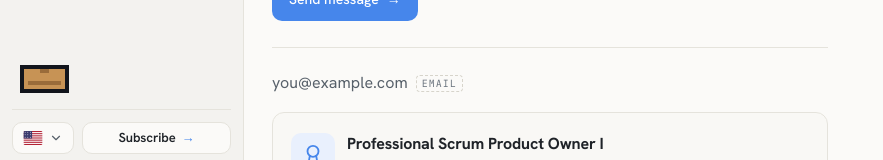
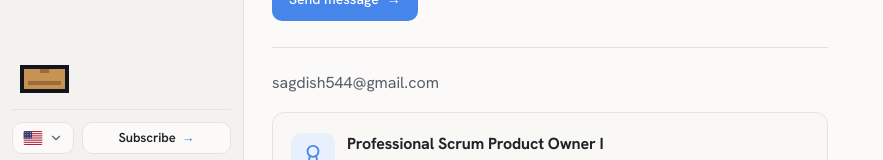
Before and after one commit to sagdish/sagdi-portfolio, a Next.js app: page /en/work in a window 1280 px wide. Shown: the part 590-750 px from the top of the page, without its empty margins (0-883 px from the left). Built offline with nearby package versions, Linux system fonts and the light colour scheme.

Commit message:
Work: direct email as a mailto link (sagdish544@gmail.com), placeholder removed

```diff
--- a/messages/en.json
+++ b/messages/en.json
@@ -158,7 +158,6 @@
       "product": "Product opportunities",
       "collab": "Collaboration"
     },
-    "emailPlaceholder": "you@example.com",
     "cert": {
       "title": "Professional Scrum Product Owner I",
       "issuer": "Scrum.org · PSPO I",
--- a/messages/ru.json
+++ b/messages/ru.json
@@ -158,7 +158,6 @@
       "product": "Product opportunities",
       "collab": "Collaboration"
     },
-    "emailPlaceholder": "you@example.com",
     "cert": {
       "title": "Professional Scrum Product Owner I",
       "issuer": "Scrum.org · PSPO I",
--- a/messages/uz.json
+++ b/messages/uz.json
@@ -158,7 +158,6 @@
       "product": "Product opportunities",
       "collab": "Collaboration"
     },
-    "emailPlaceholder": "you@example.com",
     "cert": {
       "title": "Professional Scrum Product Owner I",
       "issuer": "Scrum.org · PSPO I",
--- a/src/app/[locale]/work/page.tsx
+++ b/src/app/[locale]/work/page.tsx
@@ -58,8 +58,7 @@ export default async function WorkPage({
 
       <Reveal className="direct">
         <p className="direct-email">
-          {t("emailPlaceholder")}
-          <span className="sample">email</span>
+          <a href={`mailto:${LINKS.email}`}>{LINKS.email}</a>
         </p>
         <a className="card" href={LINKS.pspo} target="_blank" rel="noopener">
           <div className="card-head">
--- a/src/app/design.css
+++ b/src/app/design.css
@@ -1792,6 +1792,11 @@
   margin: 0 0 16px;
   color: var(--muted);
 }
+.direct-email a {
+  color: inherit;
+  text-decoration: none;
+  transition: color var(--dur-fast);
+}
 /* Icon tile on the certificate card: the accent wash used for active nav. */
 .cert-icon {
   display: grid;
@@ -1858,7 +1863,8 @@
   font-size: 13px;
 }
 @media (hover: hover) {
-  .foot-links a:hover {
+  .foot-links a:hover,
+  .direct-email a:hover {
     color: var(--text);
   }
 }
--- a/src/content/links.ts
+++ b/src/content/links.ts
@@ -10,6 +10,8 @@ export const LINKS = {
   telegram: "https://t.me/raw_notepad",
   threads: "https://www.threads.com/@forsi_ph",
   music: "https://t.me/sftunes",
+  /** Direct email under the Work page form (shown as text, linked as mailto:). */
+  email: "sagdish544@gmail.com",
   /** Credly verification page for the PSPO I certificate (Work page card). */
   pspo: "https://www.credly.com/badges/057d3c11-6bcf-44a8-9a88-8992495c420d",
 } as const
```
Also changed, not shown: 1 other file (tests, documents, lock files or other folders).
